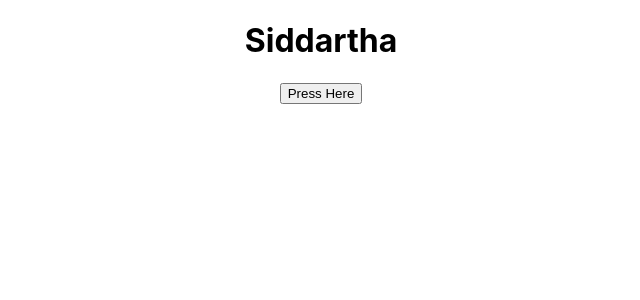
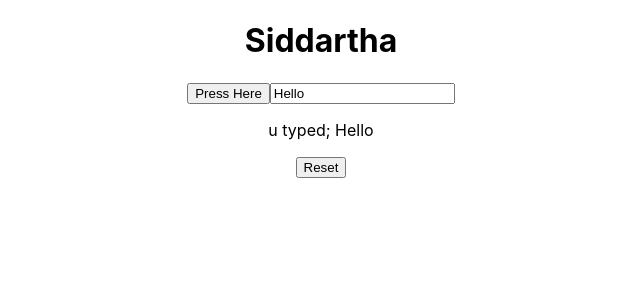
Before and after one commit to siddarthal/ThisRep, a React (Create React App) app: page / in a window 1280 px wide. Shown: the top 300 px of the page, without its empty margins (319-959 px from the left). Built offline with nearby package versions, Linux system fonts and the light colour scheme.

Commit message:
Added states function

```diff
--- a/src/App.js
+++ b/src/App.js
@@ -1,10 +1,12 @@
 
 import './App.css';
+import Input from './components/Input';
 import Cone from './components/Cone';
 function App() {
   return (
     <div className="App">
       <Cone/>
+      <Input/>
     </div>
   );
 }
--- /dev/null
+++ b/src/components/Input.js
@@ -0,0 +1,14 @@
+import { useState } from 'react';
+export default function Input(){
+    const [value, setValue] = useState("Hello");
+    function handleChange(e) {
+        setValue(e.target.value);
+    }
+    return (
+        <>
+            <input value={value} onChange={handleChange}/>
+            <p>u typed; {value}</p>
+            <button onClick={()=>setValue("Hello")}>Reset </button>
+        </>
+    );
+}
```
